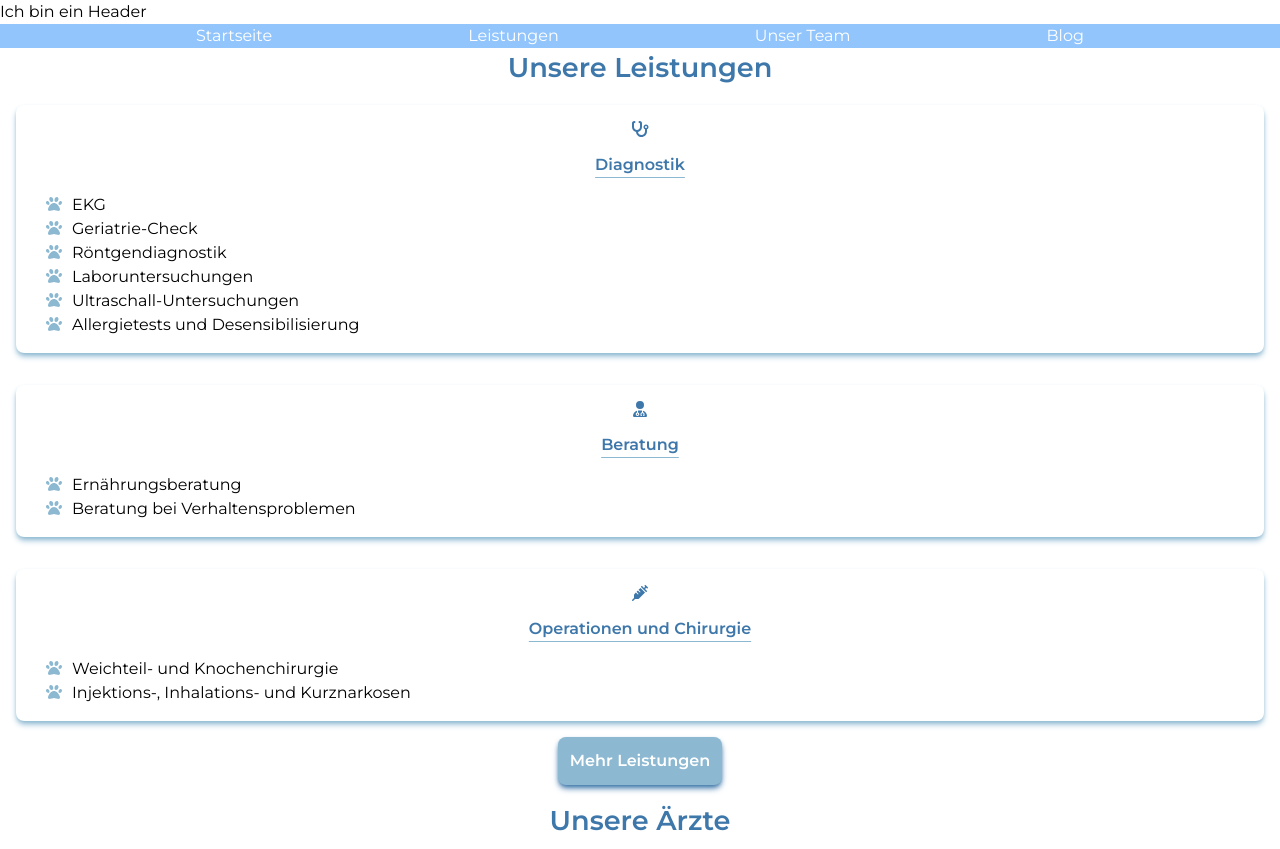
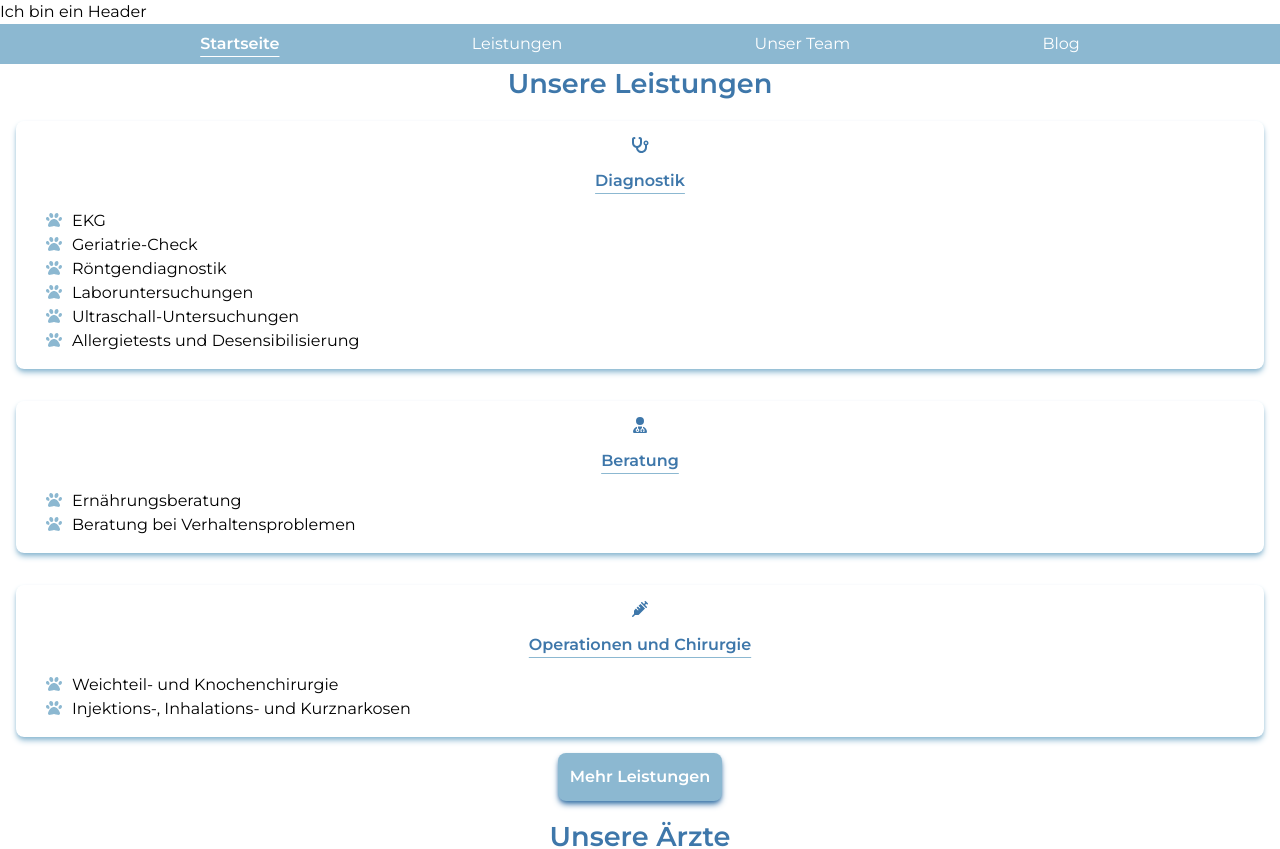
Before and after one commit to room-twenty/tierarztpraxis-volker-gerlitzki, a Next.js app in the folder vet-clinic/: page / in a window 1280 px wide. Shown: the top 849 px of the page. Built offline with nearby package versions, Linux system fonts and the light colour scheme.

Commit message:
refactor: use navlinks instead of anchor-tags

```diff
--- a/vet-clinic/components/Navigation/Navigation.tsx
+++ b/vet-clinic/components/Navigation/Navigation.tsx
@@ -1,23 +1,18 @@
 import Link from 'next/link';
 import React from 'react';
+import NavLink from '../NavLink/NavLink';
 
 const Navigation = () => {
   return (
-    <div className="no-wrap montserrat flex list-none justify-evenly bg-blue-300 text-white">
-      <li>
-        <a href="./">Startseite</a>
-      </li>
-      <li>
-        <a href="./">Leistungen</a>
-      </li>
+    <nav className="flex justify-evenly bg-lblue p-2">
+      <NavLink href="/">Startseite</NavLink>
 
-      <li>
-        <a href="./">Unser Team</a>
-      </li>
-      <li>
-        <a href="./">Blog</a>
-      </li>
-    </div>
+      <NavLink href="/leistungen">Leistungen</NavLink>
+
+      <NavLink href="#">Unser Team</NavLink>
+
+      <NavLink href="/blog">Blog</NavLink>
+    </nav>
   );
 };
 
```
